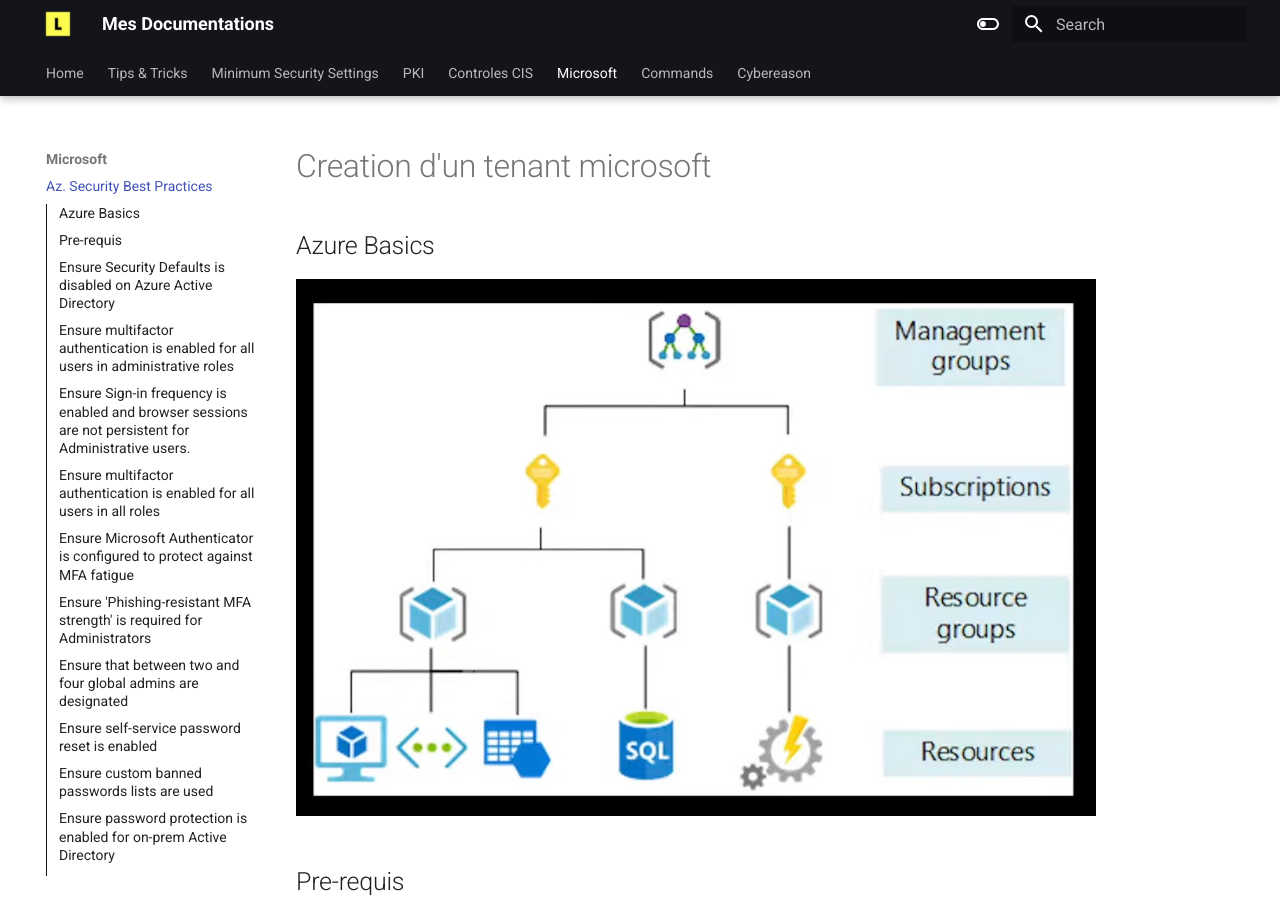
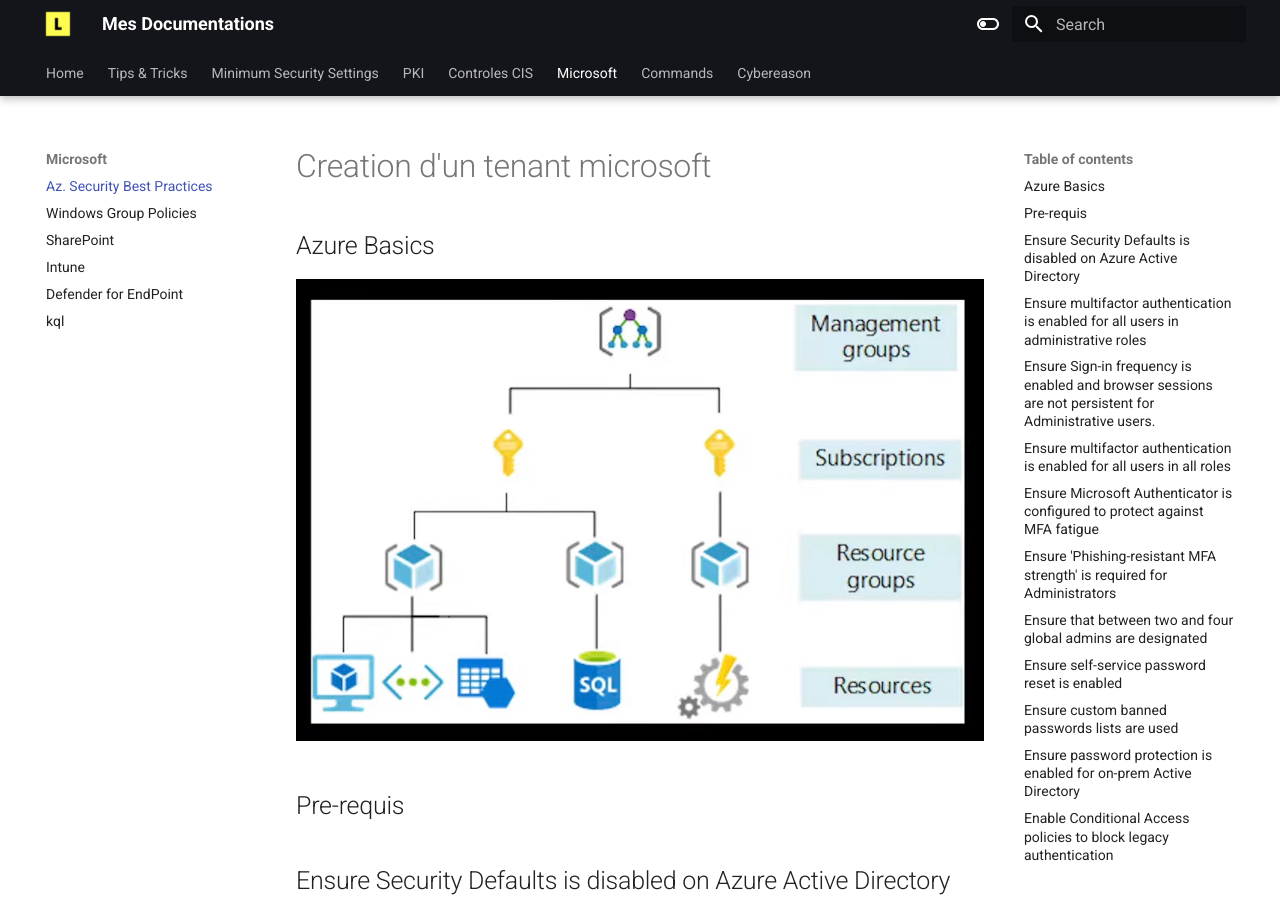
Before and after one commit to jipjab/docs, an MkDocs documentation site: the page built from docs/Azure.md, in a window 1280 px wide and 900 px high. Built offline with MkDocs 1.6.1 and Material for MkDocs 9.7.7, drawn with Linux system fonts in a browser that asks for light colours; some of the changed text lies outside the part shown.

Commit message:
Update mkdocs.yml

```diff
--- a/mkdocs.yml
+++ b/mkdocs.yml
@@ -8,10 +8,11 @@
   features:
     - navigation.tabs
     - navigation.tabs.sticky
-    - navigation.sections
-    - navigation.expand
+    - navigation.tracking
+    #- navigation.sections
+    #- navigation.expand
     #- navigation.path
-    - toc.integrate
+    #- toc.integrate
     - search.suggest
     - search.highlight
     - content.tabs.link
```
